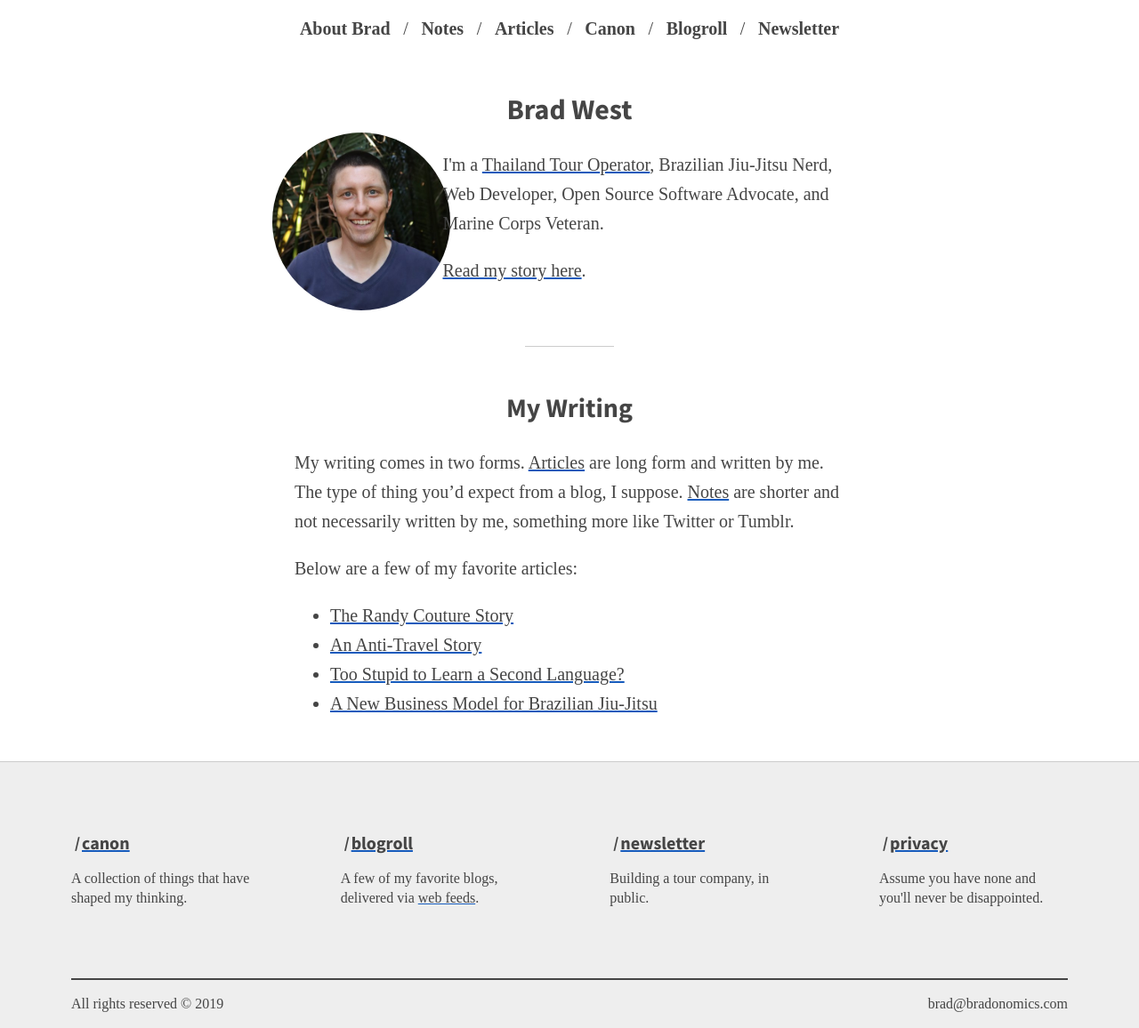
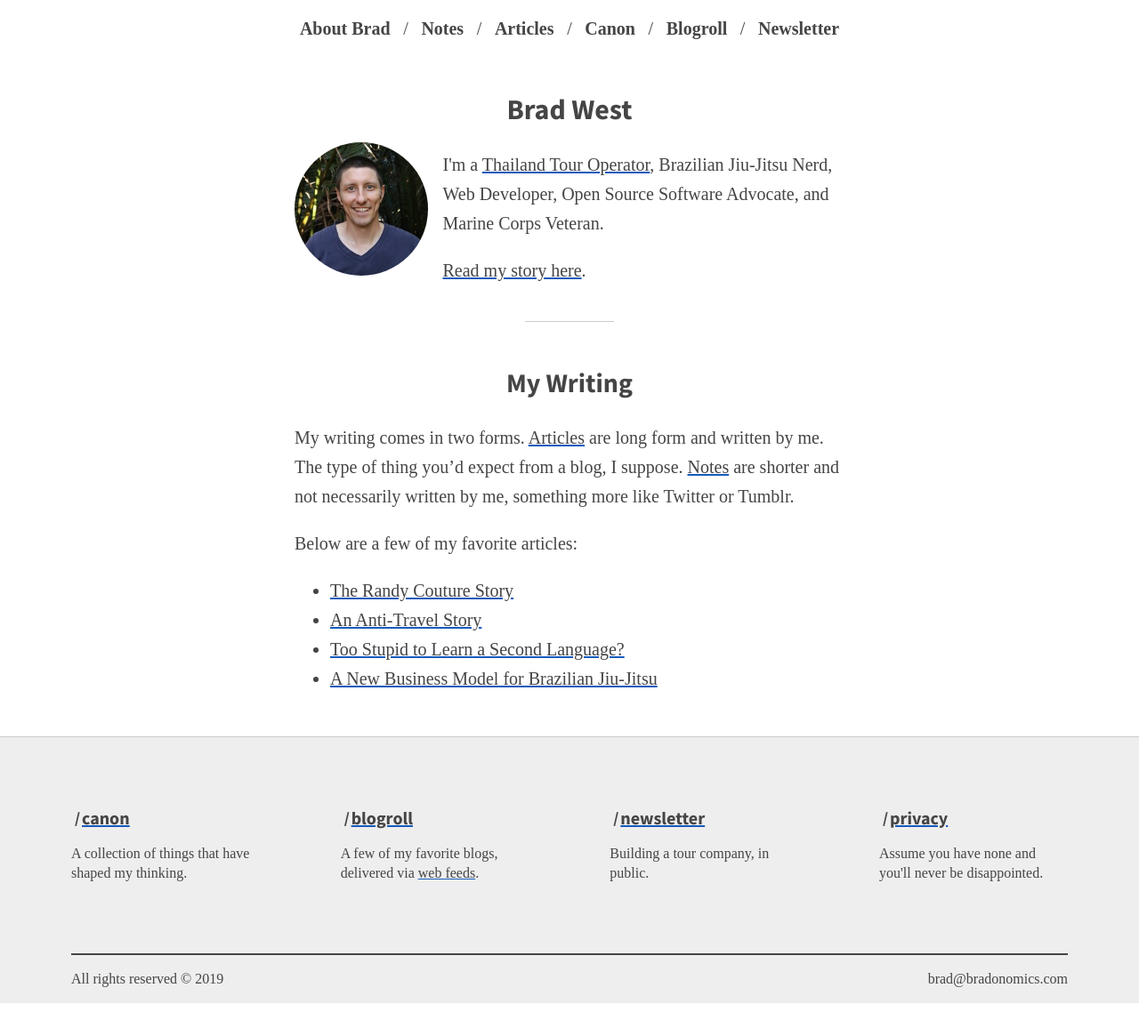
Before and after one commit to bradonomics/bradonomics.com, a Jekyll site: the page built from _pages/index.md, in a window 1280 px wide. Shown: the whole page at 89% size. Built offline with Jekyll 4.4.1, drawn with Linux system fonts in a browser that asks for light colours; after the commit the page ends 1128 px from its top, so only the background shows below that.

Commit message:
Fix homepage image overlap issue

```diff
--- a/_sass/base.scss
+++ b/_sass/base.scss
@@ -11,7 +11,7 @@
 }
 
 .content {
-  // max-width: 32.5em;
+  display: block; // Fixes IE11 Bug
   max-width: 40.63rem;
   margin: 0 auto;
   padding: 0 .8em;
--- a/_sass/home.scss
+++ b/_sass/home.scss
@@ -14,7 +14,6 @@
   }
 
   img {
-    max-width: 200px;
     border-radius: 50%;
   }
 
```
Also changed, not shown: images/brad.jpg.
